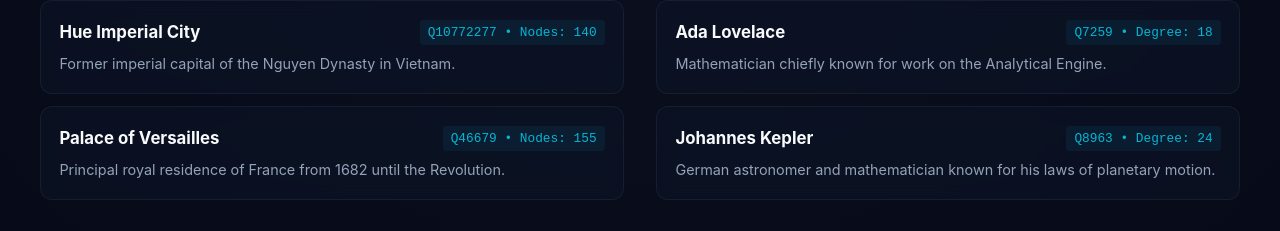
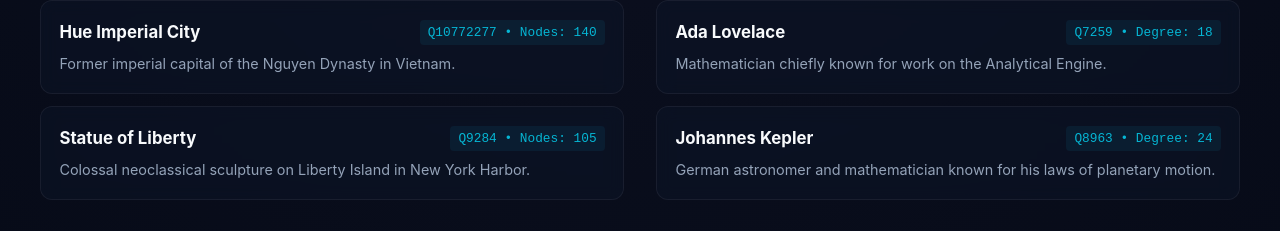
Before and after one commit to minidivn/minidi-home-ghpage, a React (Vite) app: page / in a window 1280 px wide. Shown: the part 1839-2070 px from the top of the page. Built offline with nearby package versions, Linux system fonts and the light colour scheme.

Commit message:
\ Update: Replace Versailles with Statue of Liberty in landmark highlights\

```diff
--- a/src/App.tsx
+++ b/src/App.tsx
@@ -18,7 +18,7 @@ const landmarks = [
   { name: "Mont Saint-Michel", stat: "Q4117 • Nodes: 78", desc: "Tidal island and famous monastery in Normandy, France.", link: "https://minidivn.github.io/minidi-data-country.fr/#Q4117" },
   { name: "Brandenburg Gate", stat: "Q82118 • Nodes: 94", desc: "18th-century neoclassical monument in Berlin, symbol of unity.", link: "https://minidivn.github.io/minidi-data-country.de/#Q82118" },
   { name: "Hue Imperial City", stat: "Q10772277 • Nodes: 140", desc: "Former imperial capital of the Nguyen Dynasty in Vietnam.", link: "https://minidivn.github.io/minidi-data-country.vn/#Q10772277" },
-  { name: "Palace of Versailles", stat: "Q46679 • Nodes: 155", desc: "Principal royal residence of France from 1682 until the Revolution.", link: "https://minidivn.github.io/minidi-data-country.fr/#Q46679" }
+  { name: "Statue of Liberty", stat: "Q9284 • Nodes: 105", desc: "Colossal neoclassical sculpture on Liberty Island in New York Harbor.", link: "https://minidivn.github.io/minidi-data-country.us/#Q9284" }
 ];
 
 const scienceNodes = [
```
